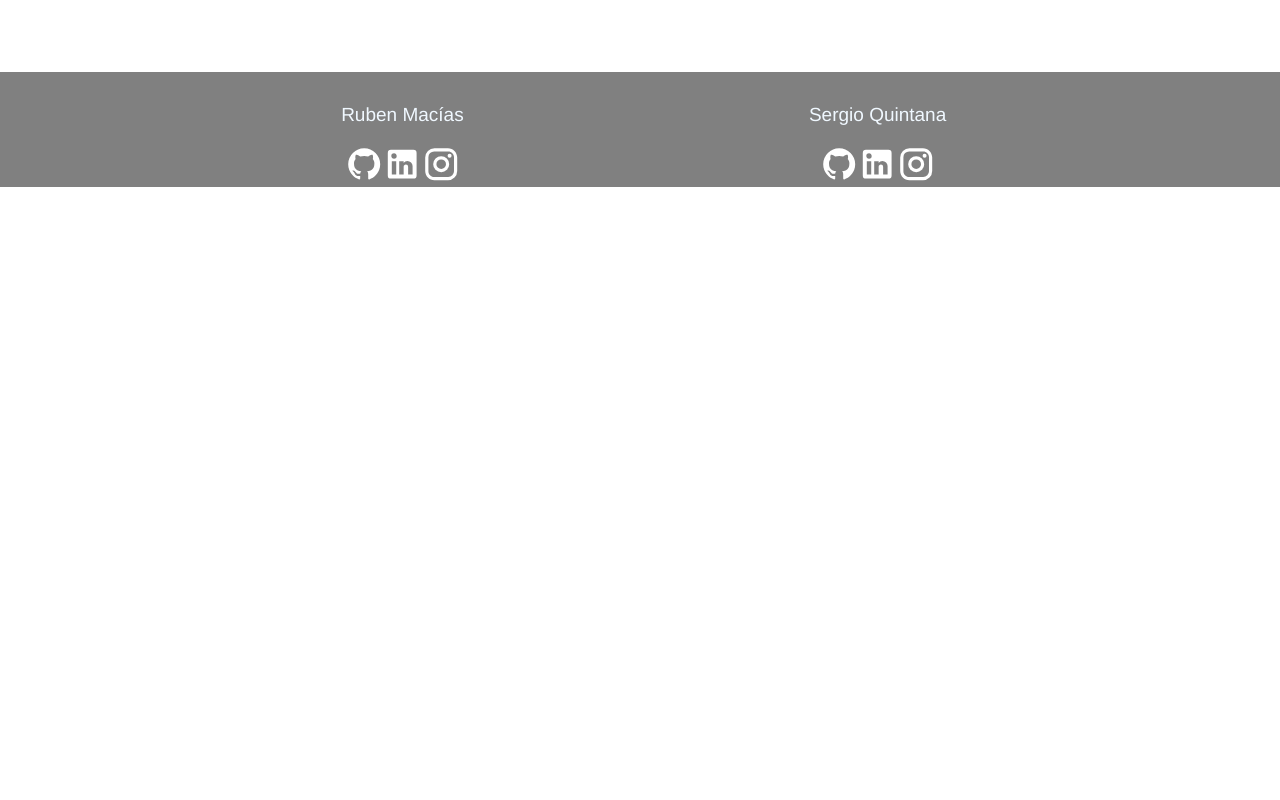
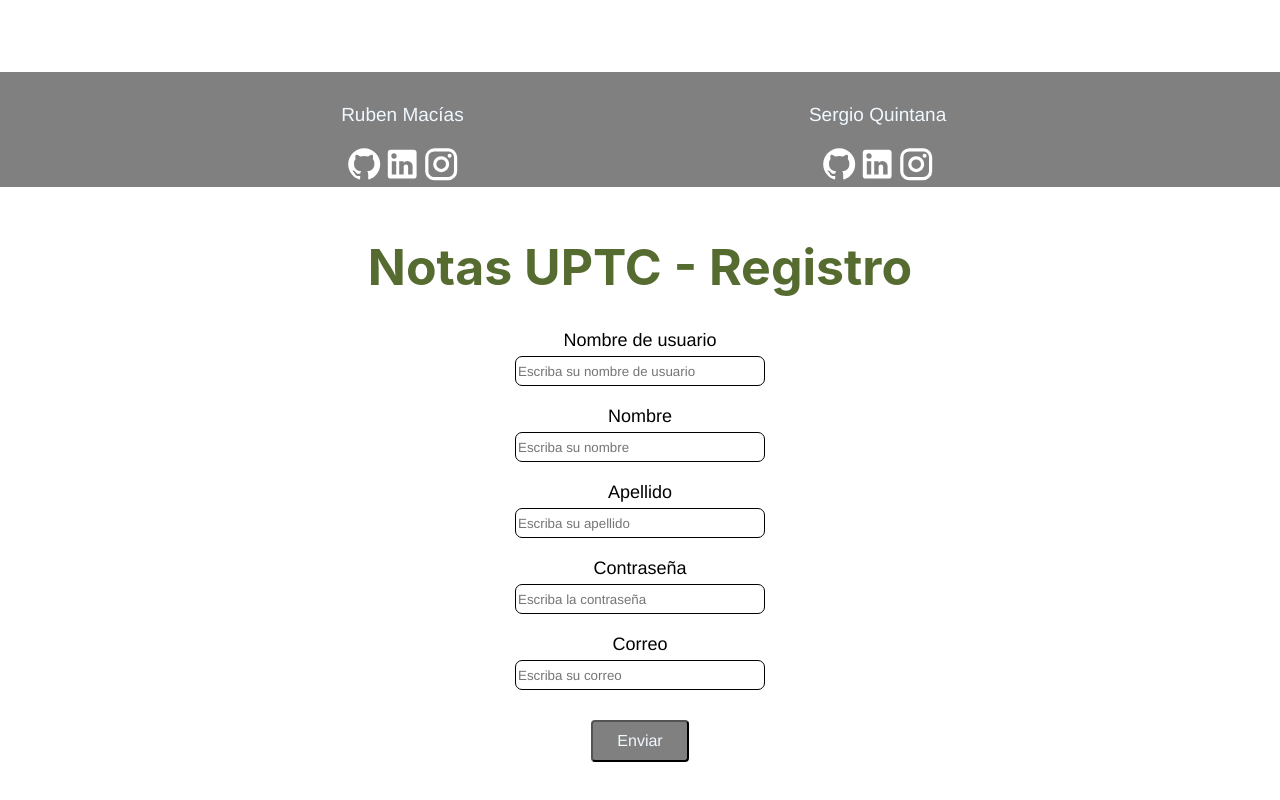
Before and after one commit to sergio1599/notes-uptc, a Next.js app: page / in a window 1280 px wide. Shown: the part 594-1394 px from the top of the page. Before the commit the page ends 800 px from the top, so only its background shows below. Built offline with nearby package versions, Linux system fonts and the light colour scheme.

Commit message:
add register

```diff
--- a/components/InfoUser/InfoUser.js
+++ b/components/InfoUser/InfoUser.js
@@ -53,53 +53,9 @@ const InfoUser = () => {
         role = 'Docente';
     }
 
-    //agregar notas
-    /*const {notes, setNotes} = userContext(SessionContext);
-    const [formNotesValues, handleNotessInputChange] = useForm({
-        userid: '',
-        name: '',
-        text: '',
-        namefile: '',
-        type: '',
-    })
-    if (!notes) {
-        return null
-    }
-
-    const handleSubmit = async (e) => {
-        let userId = '';
-        let name = formNotesValues.name;
-        let text = formNotesValues.text;
-        let nameFile = formNotesValues.namefile;
-        let type = formNotesValues.type;
-        e.preventDefault();
-        if (name === '' || text === '' || type === '') {
-            swal({
-                title: "Ingrese todos los datos!",
-                text: "Ingrese los datos!",
-                icon: "error"
-            })
-        } else {
-            fetch(``,
-                {
-                    method: 'POST',
-                    headers: {
-                        'Content-Type': 'application/json',
-                    },
-                    body: JSON.stringify({
-                        userId: '',
-                        name: formNotesValues.name,
-                        text: formNotesValues.text,
-                        nameFile: formNotesValues.namefile,
-                        type: formNotesValues.type,
-                    })
-                })
-        }
-
-    }*/
+    return (
 
 
-    return (
         <div>
             <div>
                 <NavBar/>
@@ -131,16 +87,16 @@ const InfoUser = () => {
                 </div>
                 <div className={styles.keepGrid}>
                     <div>
-                        <Keep title={'Titulo'} image={'acá debería ir una imagen'} content={'contenido'}/>
+                        <Keep title={'Ropa'} image={'Tengo que lavar la ropa'} content={'lavar la ropa'}/>
                     </div>
                     <div>
-                        <Keep title={'Titulo'} image={'acá debería ir una imagen'} content={'contenido'}/>
+                        <Keep title={'Calculo'} image={'Mañana tengo que estudiar para el parcial de cálculo'} content={'Estudiar pal parcial'}/>
                     </div>
                     <div>
-                        <Keep title={'Titulo'} image={'acá debería ir una imagen'} content={'contenido'}/>
+                        <Keep title={'Fisica'} image={'Prensentar el proyecto de física'} content={'Viernes 13'}/>
                     </div>
                     <div>
-                        <Keep title={'Titulo'} image={'acá debería ir una imagen'} content={'contenido'}/>
+                        <Keep title={'Titulo'} image={''} content={'contenido'}/>
                     </div>
                 </div>
             </div>
--- a/components/Login/Login.js
+++ b/components/Login/Login.js
@@ -64,7 +64,7 @@ const Login = ({}) => {
                 <h1 className={styles.title}>NOTAS UPTC</h1>
                 <div className={styles.contInputs}>
                     <label className={styles.label}>Usuario</label>
-                    <input name={'username'} className={styles.input} placeholder="Escribe tu correo" type="text"
+                    <input name={'username'} className={styles.input} placeholder="Escribe tu usuario" type="text"
                            value={formLoginValues.username} onChange={handleLoginInputChange}/>
                 </div>
                 <div className={styles.contInputs}>
--- a/components/Register/Register.js
+++ b/components/Register/Register.js
@@ -1,20 +1,74 @@
 import styles from "../Register/register.module.css";
-import Link from "next/link";
+import {SessionContext} from "../../providers/sessionContext";
+import {useForm} from "../../hooks/useForm";
+import {useContext} from "react";
+import swal from 'sweetalert';
 
 const Register = ({}) => {
+    //agregar notas
+    const value = true;
+    const {setUser} = useContext(SessionContext);
+    const [formUserValues, handleUserInputChange] = useForm({
+        username: '',
+        name: '',
+        password: '',
+        lastname: '',
+        mail: '',
+        type: '',
+    })
+
+    const handleSubmit = async (e) => {
+        let username = formUserValues.username;
+        let name = formUserValues.name;
+        let password = formUserValues.password;
+        let lastname = formUserValues.lastname;
+        let mail = formUserValues.main;
+
+        e.preventDefault();
+        if (username === '' || name === '' || password === '' || lastName === '' || mail === '') {
+            swal({
+                title: "Ingrese todos los datos!",
+                text: "Ingrese los datos!",
+                icon: "error"
+            })
+        } else {
+            fetch(`https://apirestful-notes-uptc.herokuapp.com/sign-up?username=${username}&lastname=${lastname}&name=${name}&password=${password}&mail=${password}&type=student`,
+                {
+                    method: 'POST',
+                    headers: {
+                        'Content-Type': 'application/json',
+                    },
+                    body: JSON.stringify({
+                        username: formUserValues.username,
+                        name: formUserValues.name,
+                        password: formUserValues.password,
+                        lastname: formUserValues.lastname,
+                        mail: formUserValues.mail,
+                    })
+                })
+        }
+    }
+
     return (
         <div className={styles.container}>
-            <h1 className={styles.title}>Notas UPTC</h1>
+            <h1 className={styles.title}>Notas UPTC - Registro</h1>
+            <label className={styles.label}>Nombre de usuario</label>
+            <input name={'username'} onChange={handleUserInputChange} placeholder={"Escriba su nombre de usuario"}
+                   className={styles.input}/>
             <label className={styles.label}>Nombre</label>
-            <input placeholder={"Escriba su nombre"} className={styles.input}/>
+            <input name={'name'} onChange={handleUserInputChange} placeholder={"Escriba su nombre"}
+                   className={styles.input}/>
             <label className={styles.label}>Apellido</label>
-            <input placeholder={"Escriba su apellido"} className={styles.input}/>
+            <input name={'lastName'} onChange={handleUserInputChange} placeholder={"Escriba su apellido"}
+                   className={styles.input}/>
             <label className={styles.label}>Contraseña</label>
-            <input placeholder={"Escriba la contraseña"} className={styles.input}/>
+            <input name={'password'} onChange={handleUserInputChange} placeholder={"Escriba la contraseña"}
+                   className={styles.input}/>
             <label className={styles.label}>Correo</label>
-            <input placeholder={"Escriba su correo"} className={styles.input}/>
+            <input name={'mail'} onChange={handleUserInputChange} placeholder={"Escriba su correo"}
+                   className={styles.input}/>
             <div>
-                <button type={'onSubmit'}  className={styles.btn}>Enviar</button>
+                <button type={'onSubmit'} onClick={handleSubmit} className={styles.btn}>Enviar</button>
             </div>
         </div>
     );
--- a/pages/index.js
+++ b/pages/index.js
@@ -4,8 +4,6 @@ import Register from "../components/Register/Register";
 import {SessionContext} from "../providers/sessionContext";
 import InfoUser from "../components/InfoUser/InfoUser";
 import {useState} from 'react';
-import NavBar from "../components/NavBar/NavBar";
-
 export default function Home({data}) {
     const [session, setSession] = useState({});
     const value = true;
@@ -16,6 +14,7 @@ export default function Home({data}) {
                 !session.username ? <Login/> : <InfoUser/>
             }
             <Footer/>
+            <Register/>
         </SessionContext.Provider>
 
     </>);
```
